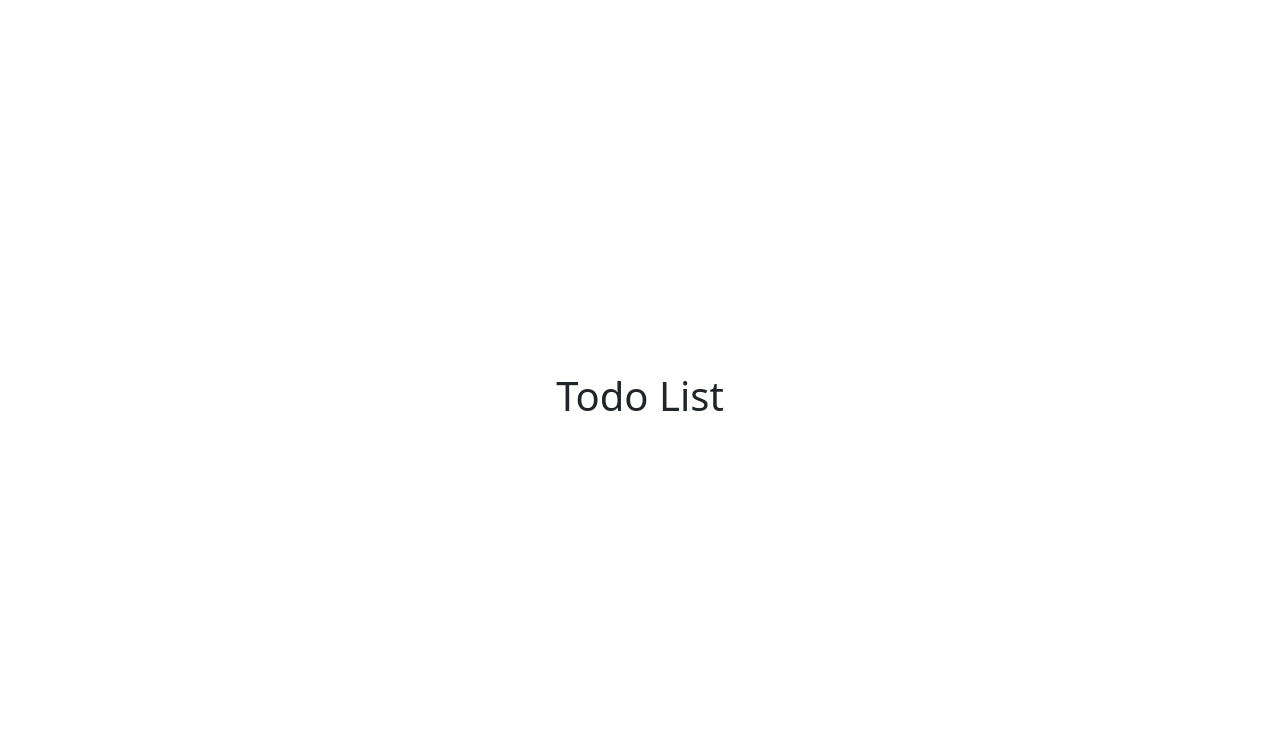
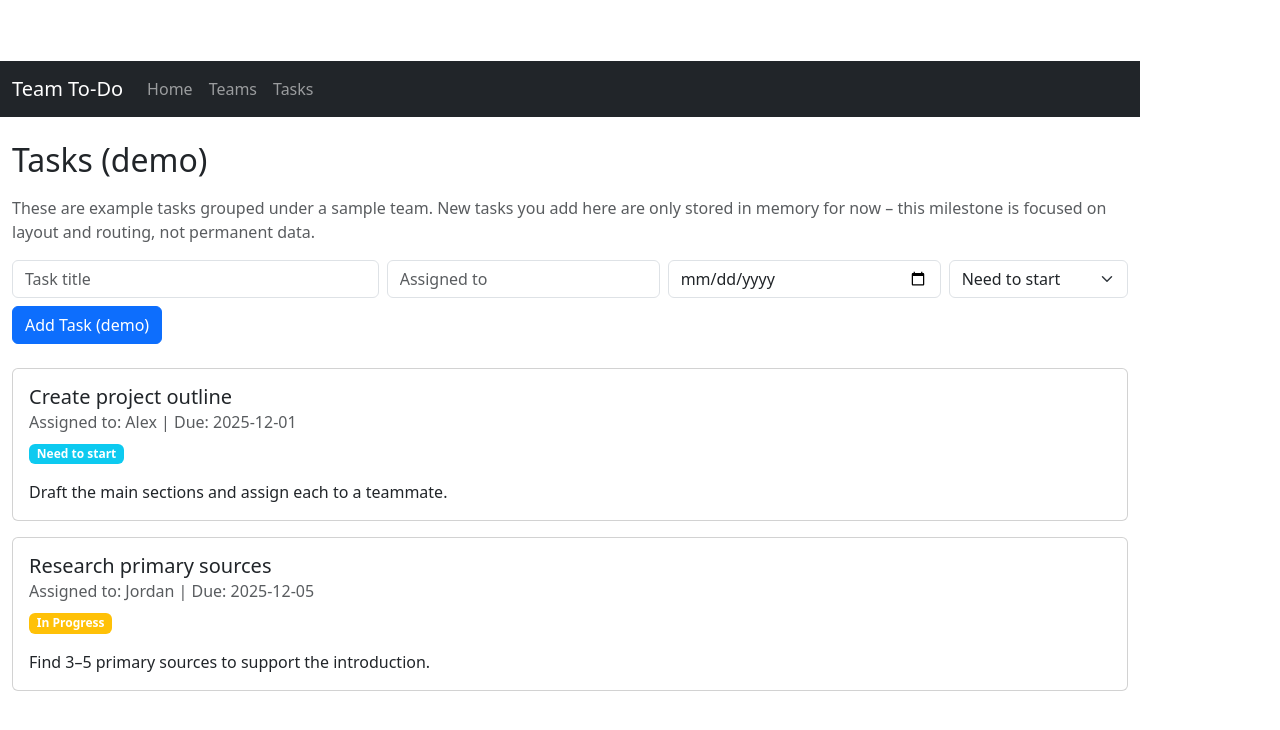
Before and after one commit to CS571-F25/p166, a React (Vite) app: page /tasks in a window 1280 px wide. Shown: the top 730 px of the page. Built offline with nearby package versions, Linux system fonts and the light colour scheme.

Commit message:
Finished check in

```diff
--- a/package.json
+++ b/package.json
@@ -14,7 +14,8 @@
     "react": "^19.1.1",
     "react-bootstrap": "^2.10.10",
     "react-dom": "^19.1.1",
-    "react-router": "^7.9.5"
+    "react-router": "^7.9.5",
+    "react-router-dom": "^7.9.6"
   },
   "devDependencies": {
     "@eslint/js": "^9.36.0",
--- a/src/App.jsx
+++ b/src/App.jsx
@@ -1,17 +1,24 @@
-import { useState } from 'react'
-import reactLogo from './assets/react.svg'
-import viteLogo from '/vite.svg'
-import Todo from './components/ToDo'
-import './App.css'
+import React from "react";
+import { BrowserRouter as Router, Routes, Route } from "react-router-dom";
+import { Container } from "react-bootstrap";
+import MainNavbar from "./components/MainNavbar.jsx";
+import HomePage from "./pages/HomePage.jsx";
+import TeamsPage from "./pages/TeamsPage.jsx";
+import TasksPage from "./pages/TasksPage.jsx";
 
 function App() {
-  const [count, setCount] = useState(0)
-
   return (
-    <>
-      <Todo> </Todo>
-    </>
-  )
+    <Router>
+      <MainNavbar />
+      <Container className="mt-4 mb-5">
+        <Routes>
+          <Route path="/" element={<HomePage />} />
+          <Route path="/teams" element={<TeamsPage />} />
+          <Route path="/tasks" element={<TasksPage />} />
+        </Routes>
+      </Container>
+    </Router>
+  );
 }
 
-export default App
+export default App;
--- /dev/null
+++ b/src/components/AddTaskForm.jsx
@@ -0,0 +1,72 @@
+import React, { useState } from "react";
+import { Form, Button, Row, Col } from "react-bootstrap";
+
+const AddTaskForm = ({ onAdd }) => {
+  const [title, setTitle] = useState("");
+  const [assignedTo, setAssignedTo] = useState("");
+  const [deadline, setDeadline] = useState("");
+  const [status, setStatus] = useState("Need to start");
+
+  const handleSubmit = (e) => {
+    e.preventDefault();
+    if (!title) return;
+
+    onAdd({
+      id: Date.now(),
+      title,
+      assignedTo,
+      deadline,
+      status,
+      description: "",
+      team: "Sample Team",
+    });
+
+    setTitle("");
+    setAssignedTo("");
+    setDeadline("");
+    setStatus("Need to start");
+  };
+
+  return (
+    <Form onSubmit={handleSubmit} className="mb-4">
+      <Row className="g-2">
+        <Col md={4}>
+          <Form.Control
+            placeholder="Task title"
+            value={title}
+            onChange={(e) => setTitle(e.target.value)}
+          />
+        </Col>
+        <Col md={3}>
+          <Form.Control
+            placeholder="Assigned to"
+            value={assignedTo}
+            onChange={(e) => setAssignedTo(e.target.value)}
+          />
+        </Col>
+        <Col md={3}>
+          <Form.Control
+            type="date"
+            value={deadline}
+            onChange={(e) => setDeadline(e.target.value)}
+          />
+        </Col>
+        <Col md={2}>
+          <Form.Select
+            value={status}
+            onChange={(e) => setStatus(e.target.value)}
+          >
+            <option>Need to start</option>
+            <option>In Progress</option>
+            <option>Completed</option>
+          </Form.Select>
+        </Col>
+      </Row>
+      <Button type="submit" className="mt-2">
+        Add Task (demo)
+      </Button>
+    </Form>
+  );
+};
+
+export default AddTaskForm;
--- /dev/null
+++ b/src/components/MainNavbar.jsx
@@ -0,0 +1,31 @@
+import React from "react";
+import { Navbar, Nav, Container } from "react-bootstrap";
+import { Link } from "react-router-dom";
+
+const MainNavbar = () => {
+  return (
+    <Navbar bg="dark" variant="dark" expand="lg">
+      <Container>
+        <Navbar.Brand as={Link} to="/">
+          Team To-Do
+        </Navbar.Brand>
+        <Navbar.Toggle aria-controls="main-navbar" />
+        <Navbar.Collapse id="main-navbar">
+          <Nav className="me-auto">
+            <Nav.Link as={Link} to="/">
+              Home
+            </Nav.Link>
+            <Nav.Link as={Link} to="/teams">
+              Teams
+            </Nav.Link>
+            <Nav.Link as={Link} to="/tasks">
+              Tasks
+            </Nav.Link>
+          </Nav>
+        </Navbar.Collapse>
+      </Container>
+    </Navbar>
+  );
+};
+
+export default MainNavbar;
--- /dev/null
+++ b/src/components/TaskCard.jsx
@@ -0,0 +1,27 @@
+import React from "react";
+import { Card, Badge } from "react-bootstrap";
+
+const statusVariant = (status) => {
+  if (status === "In Progress") return "warning";
+  if (status === "Completed") return "success";
+  return "info";
+};
+
+const TaskCard = ({ task }) => {
+  return (
+    <Card className="mb-3">
+      <Card.Body>
+        <Card.Title>{task.title}</Card.Title>
+        <Card.Subtitle className="mb-2 text-muted">
+          Assigned to: {task.assignedTo} | Due: {task.deadline}
+        </Card.Subtitle>
+        <Badge bg={statusVariant(task.status)} className="mb-2">
+          {task.status}
+        </Badge>
+        <Card.Text className="mt-2">{task.description}</Card.Text>
+      </Card.Body>
+    </Card>
+  );
+};
+
+export default TaskCard;
--- /dev/null
+++ b/src/components/TeamCard.jsx
@@ -0,0 +1,18 @@
+import React from "react";
+import { Card, Badge } from "react-bootstrap";
+
+const TeamCard = ({ team }) => {
+  return (
+    <Card className="mb-3">
+      <Card.Body>
+        <Card.Title>
+          {team.name}{" "}
+          <Badge bg="secondary">{team.members.length} members</Badge>
+        </Card.Title>
+        <Card.Text>{team.description}</Card.Text>
+      </Card.Body>
+    </Card>
+  );
+};
+
+export default TeamCard;
--- a/src/components/ToDo.jsx
+++ /dev/null
@@ -1,9 +0,0 @@
-
-export default function Todo() {
-
-    return (
-        <>
-            <h1> Todo List </h1>
-        </>
-    )
-}
--- /dev/null
+++ b/src/pages/HomePage.jsx
@@ -0,0 +1,36 @@
+import React from "react";
+import { Row, Col, Card, ListGroup } from "react-bootstrap";
+
+const HomePage = () => {
+  return (
+    <Row>
+      <Col md={8}>
+        <Card>
+          <Card.Body>
+            <Card.Title>Welcome to Team To-Do</Card.Title>
+            <Card.Text>
+              This app helps users organize projects into teams and break down
+              work into tasks with deadlines. Right now this is an early
+              prototype, but it already shows how teams and tasks will be
+              organized across different pages.
+            </Card.Text>
+          </Card.Body>
+        </Card>
+      </Col>
+      <Col md={4} className="mt-3 mt-md-0">
+        <Card>
+          <Card.Header>Current Milestone</Card.Header>
+          <ListGroup variant="flush">
+            <ListGroup.Item>✅ React Router with 3 pages</ListGroup.Item>
+            <ListGroup.Item>✅ React Bootstrap styling</ListGroup.Item>
+            <ListGroup.Item>✅ Primary navigation bar</ListGroup.Item>
+            <ListGroup.Item>✅ 5+ reusable components</ListGroup.Item>
+            <ListGroup.Item>🕒 Future: real data + auth</ListGroup.Item>
+          </ListGroup>
+        </Card>
+      </Col>
+    </Row>
+  );
+};
+
+export default HomePage;
--- /dev/null
+++ b/src/pages/TasksPage.jsx
@@ -0,0 +1,31 @@
+import React, { useState } from "react";
+import TaskCard from "../components/TaskCard.jsx";
+import AddTaskForm from "../components/AddTaskForm.jsx";
+import { sampleTasks } from "../sampleData.jsx";
+
+const TasksPage = () => {
+  const [tasks, setTasks] = useState(sampleTasks);
+
+  const handleAddTask = (task) => {
+    setTasks((prev) => [task, ...prev]);
+  };
+
+  return (
+    <>
+      <h2 className="mb-3">Tasks (demo)</h2>
+      <p className="text-muted">
+        These are example tasks grouped under a sample team. New tasks you add
+        here are only stored in memory for now – this milestone is focused on
+        layout and routing, not permanent data.
+      </p>
+
+      <AddTaskForm onAdd={handleAddTask} />
+
+      {tasks.map((task) => (
+        <TaskCard key={task.id} task={task} />
+      ))}
+    </>
+  );
+};
+
+export default TasksPage;
--- /dev/null
+++ b/src/pages/TeamsPage.jsx
@@ -0,0 +1,21 @@
+import React from "react";
+import { Row, Col } from "react-bootstrap";
+import TeamCard from "../components/TeamCard.jsx";
+import { sampleTeams } from "../sampleData.jsx";
+
+const TeamsPage = () => {
+  return (
+    <>
+      <h2 className="mb-3">Teams</h2>
+      <Row>
+        {sampleTeams.map((team) => (
+          <Col md={6} key={team.id}>
+            <TeamCard team={team} />
+          </Col>
+        ))}
+      </Row>
+    </>
+  );
+};
+
+export default TeamsPage;
--- /dev/null
+++ b/src/sampleData.jsx
@@ -0,0 +1,36 @@
+export const sampleTeams = [
+  {
+    id: 1,
+    name: "History Project Team",
+    description:
+      "Group working on the World War II presentation for history class.",
+    members: ["Alex", "Jordan", "Taylor"],
+  },
+  {
+    id: 2,
+    name: "Science Fair Group",
+    description: "Planning tasks for the biology experiment and display.",
+    members: ["Sam", "Casey"],
+  },
+];
+
+export const sampleTasks = [
+  {
+    id: 1,
+    title: "Create project outline",
+    team: "History Project Team",
+    assignedTo: "Alex",
+    deadline: "2025-12-01",
+    status: "Need to start",
+    description: "Draft the main sections and assign each to a teammate.",
+  },
+  {
+    id: 2,
+    title: "Research primary sources",
+    team: "History Project Team",
+    assignedTo: "Jordan",
+    deadline: "2025-12-05",
+    status: "In Progress",
+    description: "Find 3–5 primary sources to support the introduction.",
+  },
+];
```
Also changed, not shown: 7 other files (tests, documents, lock files or other folders).
